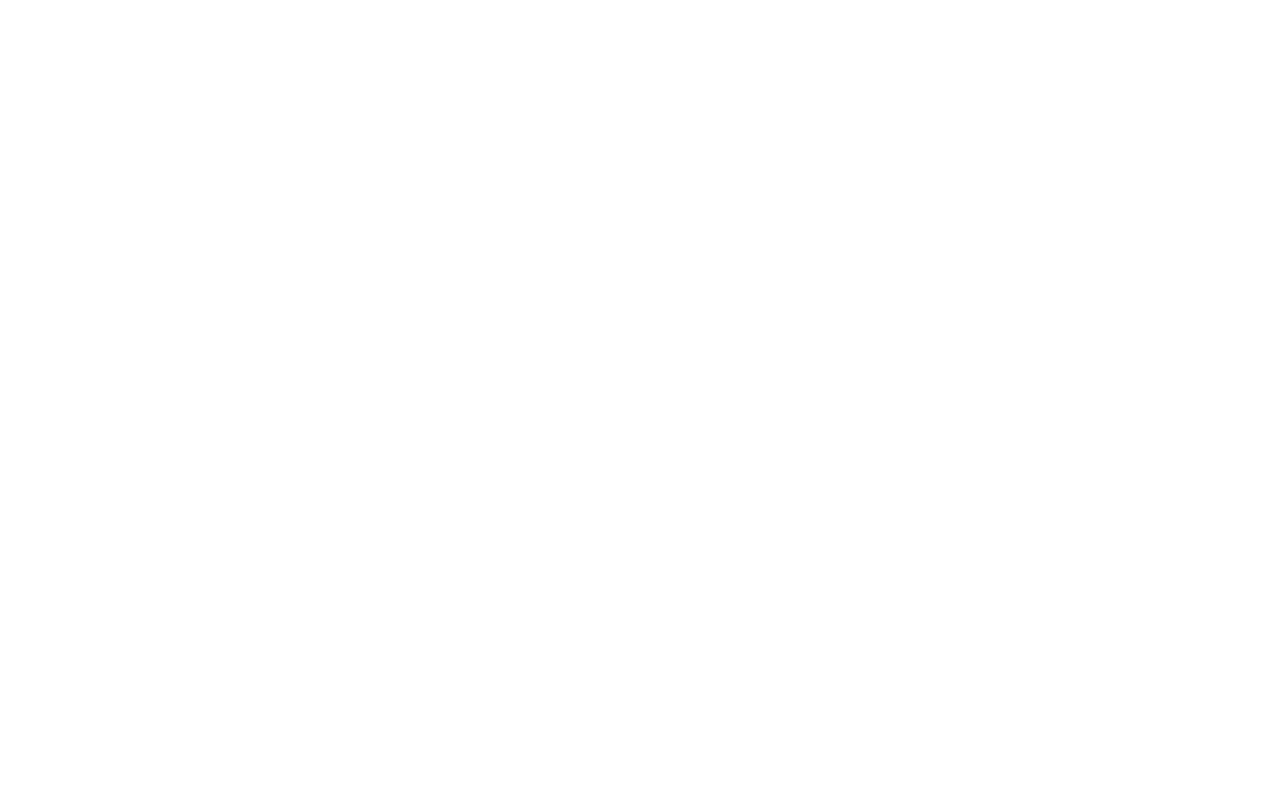
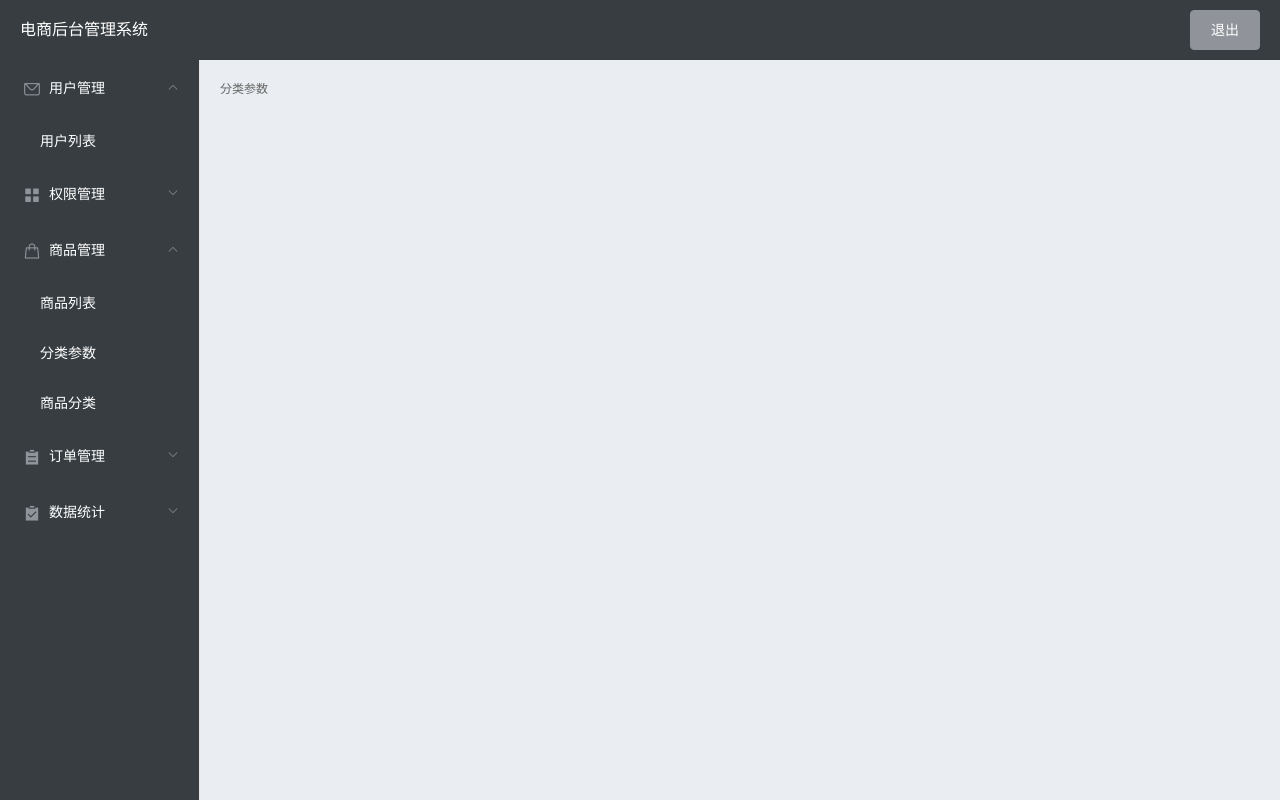
Before and after one commit to xiaole-byte/back-stage, a Vue app: page /home/parameter in a window 1280 px wide. Built offline with nearby package versions, Linux system fonts and the light colour scheme.

Commit message:
2-22 11:19

```diff
--- a/src/views/Home.vue
+++ b/src/views/Home.vue
@@ -18,30 +18,30 @@
           <el-submenu index="1">
             <template slot="title">
               <i class="el-icon-message"></i>用户管理</template>
-                 <el-menu-item index="">用户列表</el-menu-item>
+                 <el-menu-item index="/home/user">用户列表</el-menu-item>
           </el-submenu>
           <el-submenu index="2">
             <template slot="title">
               <i class="el-icon-menu"></i>权限管理</template>
-              <el-menu-item index="/home/2-1">角色列表</el-menu-item>
-              <el-menu-item index="2-2">权限列表</el-menu-item>
+              <el-menu-item index="/home/jurisdiction">角色列表</el-menu-item>
+              <el-menu-item index="/home/role">权限列表</el-menu-item>
           </el-submenu>
           <el-submenu index="3">
             <template slot="title">
               <i class="el-icon-goods"></i>商品管理</template>
-              <el-menu-item index="3-1">商品列表</el-menu-item>
-              <el-menu-item index="3-2">分类参数</el-menu-item>
-              <el-menu-item index="3-3">商品分类</el-menu-item>
+              <el-menu-item index="/home/classify">商品列表</el-menu-item>
+              <el-menu-item index="/home/goods">分类参数</el-menu-item>
+              <el-menu-item index="/home/parameter">商品分类</el-menu-item>
           </el-submenu>
           <el-submenu index="4">
             <template slot="title">
               <i class="el-icon-s-order"></i>订单管理</template>
-              <el-menu-item index="3-1">订单列表</el-menu-item>
+              <el-menu-item index="/home/order">订单列表</el-menu-item>
           </el-submenu>
           <el-submenu index="5">
             <template slot="title"
               ><i class="el-icon-s-claim"></i>数据统计</template>
-            <el-menu-item index="3-1">数据报表</el-menu-item>
+            <el-menu-item index="/home/report">数据报表</el-menu-item>
           </el-submenu>
         </el-menu>
       </el-aside>
```
Also changed, not shown: src/router/index.js (+35 -1 lines).
